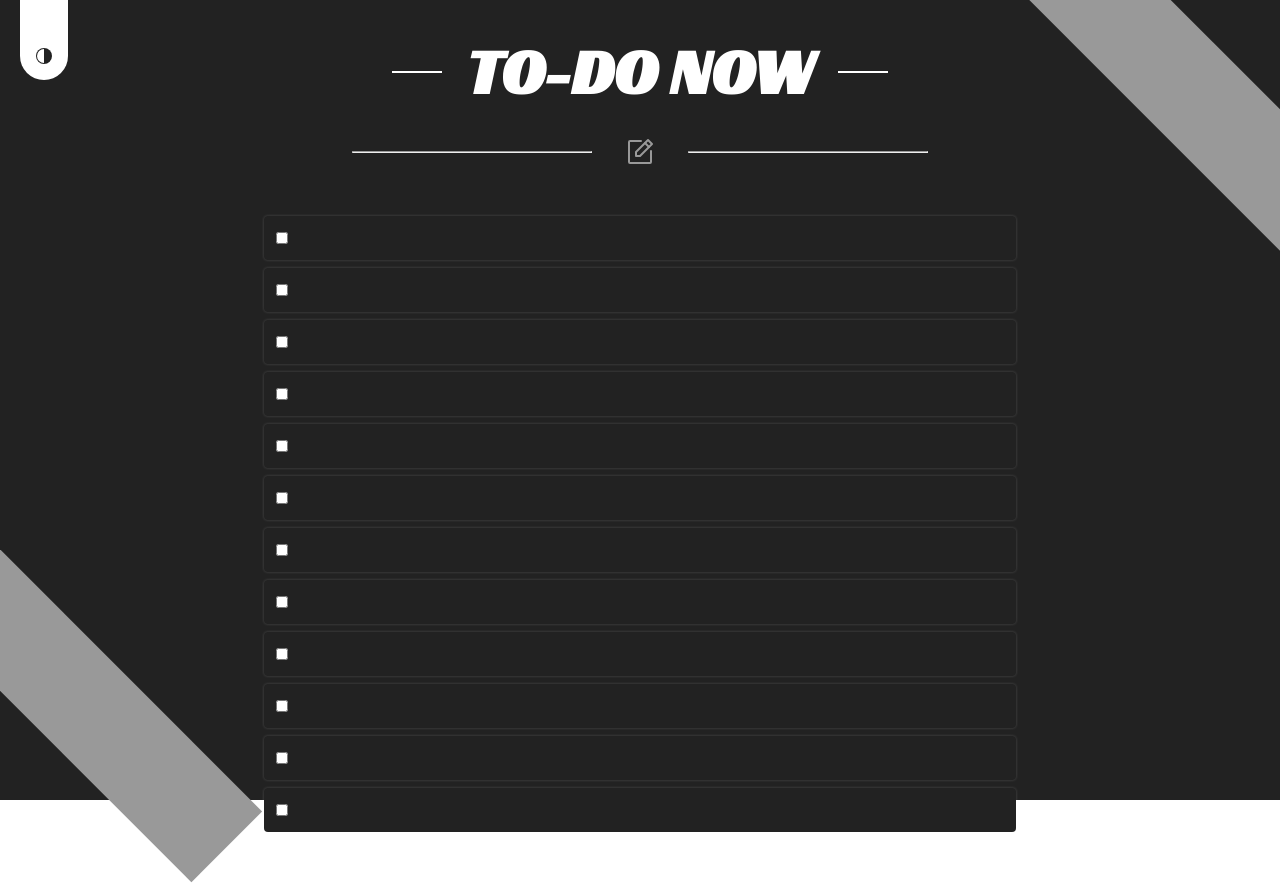
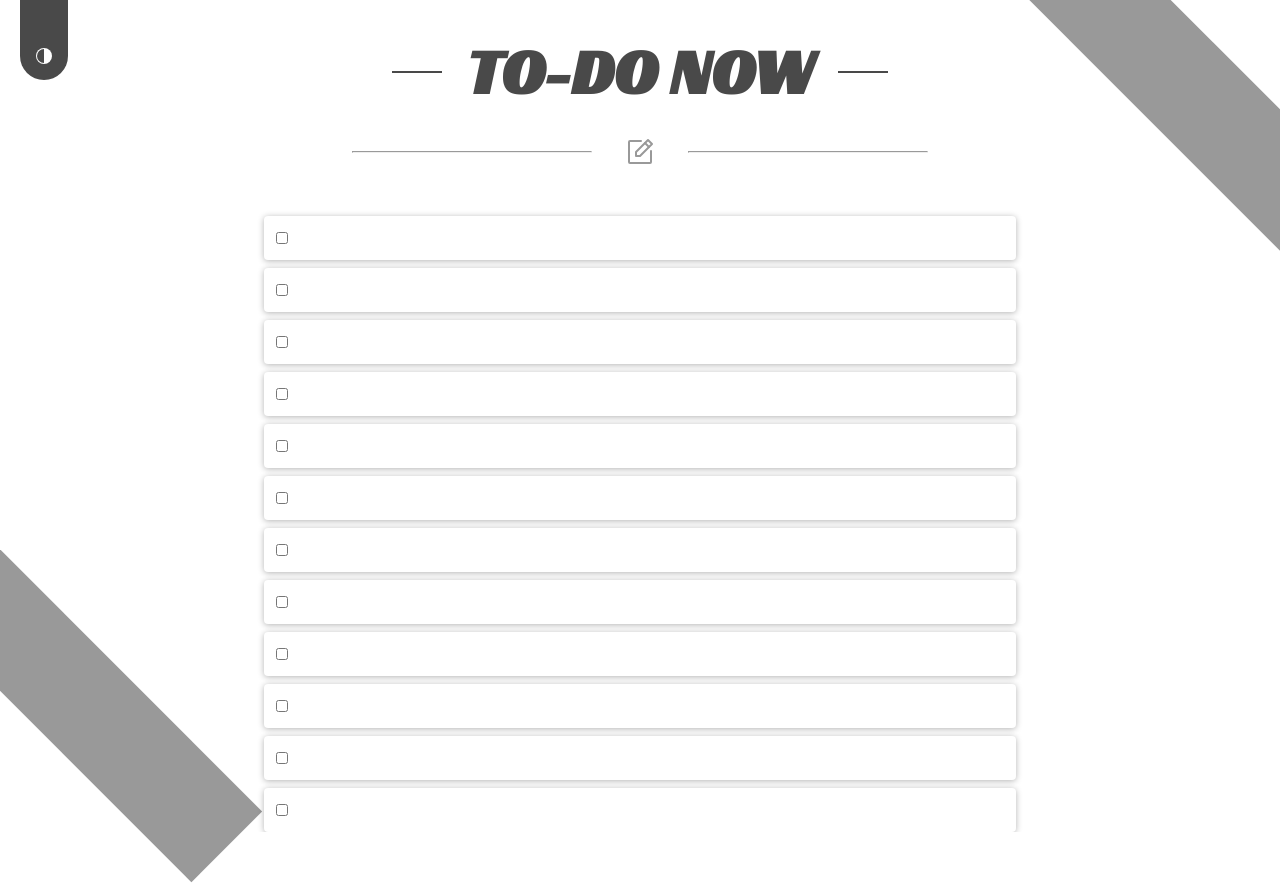
Before and after one commit to victormedeiros1/to-do-now, a React (Vite) app: page / in a window 1280 px wide. Built offline with nearby package versions, Linux system fonts and the light colour scheme.

Commit message:
fix: theme start in light-theme

```diff
--- a/src/pages/index.jsx
+++ b/src/pages/index.jsx
@@ -12,7 +12,7 @@ const Home = () => {
   const { theme } = useSelector((state) => state.themeReducer.theme);
 
   return (
-    <Container className={theme === 'dark-theme' ? lightTheme : darkTheme}>
+    <Container className={theme === 'light-theme' ? darkTheme : lightTheme}>
       <ToggleTheme />
       <H1>TO-DO NOW</H1>
       <Divider />
```
